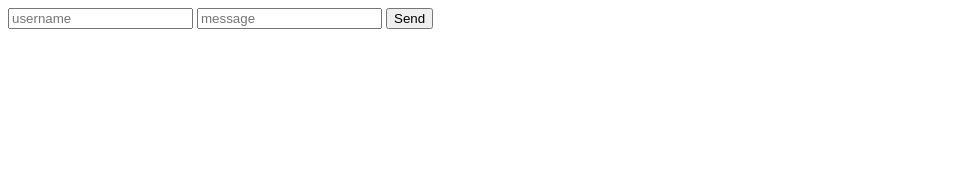
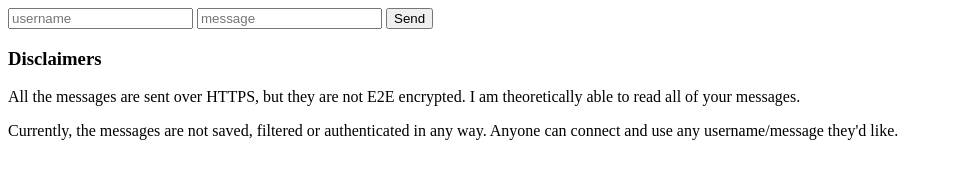
Before and after one commit to ScorchChamp/E2E-encryption-js, a website: page client/index.html in a window 1280 px wide. Shown: the whole page, without its empty margins (0-953 px from the left). Drawn offline with Linux system fonts and the light colour scheme; a web font is replaced by a local one.

Commit message:
Disclaimers

```diff
--- a/client/index.html
+++ b/client/index.html
@@ -19,11 +19,16 @@
 </head>
 
 <body>
+    <div id="message-history"></div>
     <input id="userid-input" type="text" placeholder="username" />
     <input id="message-input" type="text" placeholder="message" />
     <button id="send-button">Send</button>
-    <div id="message-history"></div>
     <script src="client.js"></script>
+    <div class="info">
+        <h3>Disclaimers</h3>
+        <p>All the messages are sent over HTTPS, but they are not E2E encrypted. I am theoretically able to read all of your messages.</p>
+        <p>Currently, the messages are not saved, filtered or authenticated in any way. Anyone can connect and use any username/message they'd like.</p>
+    </div>
 </body>
 
 </html>
```
